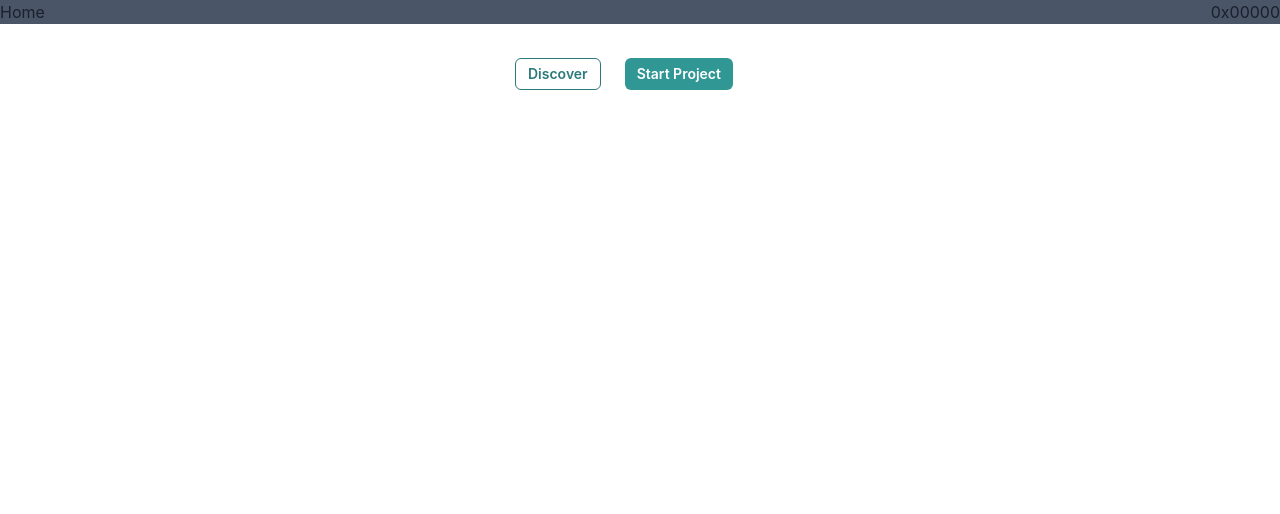
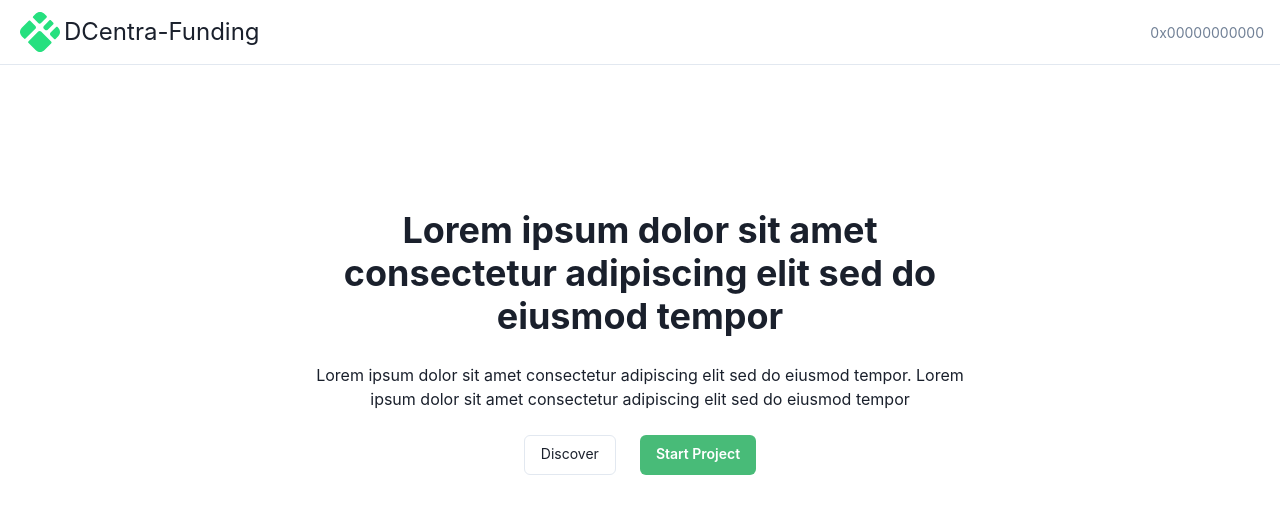
Before and after one commit to BenLemaitre/dcentra-funding, a React (Create React App) app: page / in a window 1280 px wide. Shown: the top 514 px of the page. Built offline with nearby package versions, Linux system fonts and the light colour scheme.

Commit message:
done homepage and navbar

```diff
--- a/package.json
+++ b/package.json
@@ -3,6 +3,7 @@
   "version": "0.1.0",
   "private": true,
   "dependencies": {
+    "@chakra-ui/icons": "^1.0.15",
     "@chakra-ui/react": "^1.6.8",
     "@emotion/react": "^11.4.1",
     "@emotion/styled": "^11.3.0",
--- a/src/components/Navbar.jsx
+++ b/src/components/Navbar.jsx
@@ -1,13 +1,60 @@
 import React from "react";
-import { HStack, Text } from "@chakra-ui/layout";
 import { Link } from "react-router-dom";
+
+import Logo from "../logo.svg";
+
+import {
+  Box,
+  Flex,
+  Text,
+  Button,
+  Stack,
+  Image,
+  useColorModeValue,
+  useBreakpointValue,
+} from "@chakra-ui/react";
 
 const Navbar = () => {
   return (
-    <HStack bg="gray.600" justifyContent="space-between">
-      <Link to="/">Home</Link>
-      <Text>0x00000</Text>
-    </HStack>
+    <Box>
+      <Flex
+        bg={useColorModeValue("white", "gray.800")}
+        color={useColorModeValue("gray.600", "white")}
+        minH={"60px"}
+        py={{ base: 2 }}
+        px={{ base: 4 }}
+        borderBottom={1}
+        borderStyle={"solid"}
+        borderColor={useColorModeValue("gray.200", "gray.900")}
+        align={"center"}
+      >
+        <Flex flex={{ base: 1 }} justify={{ base: "center", md: "start" }}>
+          <Link to="/">
+            <Flex direction="row" align={"center"}>
+              <Image src={Logo} boxSize="48px" alt="logo" />
+              <Text
+                textAlign={useBreakpointValue({ base: "center", md: "left" })}
+                fontFamily={"heading"}
+                fontSize="x-large"
+                color={useColorModeValue("gray.800", "white")}
+              >
+                DCentra-Funding
+              </Text>
+            </Flex>
+          </Link>
+        </Flex>
+        <Stack
+          flex={{ base: 1, md: 0 }}
+          justify={"flex-end"}
+          direction={"row"}
+          spacing={6}
+        >
+          <Button as={"a"} fontSize={"sm"} fontWeight={400} variant={"link"}>
+            0x00000000000
+          </Button>
+        </Stack>
+      </Flex>
+    </Box>
   );
 };
 
--- a/src/pages/Homepage.jsx
+++ b/src/pages/Homepage.jsx
@@ -1,23 +1,61 @@
 import React from "react";
 import { Link } from "react-router-dom";
-import { Center, Button, ButtonGroup } from "@chakra-ui/react";
+import {
+  Box,
+  Flex,
+  Stack,
+  Button,
+  Text,
+  useBreakpointValue,
+} from "@chakra-ui/react";
 
 const Homepage = () => {
   return (
-    <Center h="100px">
-      <ButtonGroup spacing="6" width="250px">
+    <Flex w={"full"} h={"100vh"} justifyContent={"center"}>
+      <Stack
+        w={"full"}
+        as={Box}
+        textAlign={"center"}
+        spacing={6}
+        py={{ base: 20, md: 36 }}
+        maxW={"2xl"}
+      >
+        <Text
+          fontWeight={700}
+          lineHeight={1.2}
+          fontSize={useBreakpointValue({ base: "3xl", md: "4xl" })}
+        >
+          Lorem ipsum dolor sit amet consectetur adipiscing elit sed do eiusmod
+          tempor
+        </Text>
+        <Text>
+          Lorem ipsum dolor sit amet consectetur adipiscing elit sed do eiusmod
+          tempor. Lorem ipsum dolor sit amet consectetur adipiscing elit sed do
+          eiusmod tempor
+        </Text>
+        <Stack direction={"row"} spacing={6} alignSelf={"center"}>
           <Link to="/projects">
-          <Button colorScheme="teal" size="sm" variant="outline">
+            <Button fontSize={"sm"} fontWeight={400} variant={"outline"}>
               Discover
             </Button>
           </Link>
           <Link to="/create">
-          <Button colorScheme="teal" size="sm">
+            <Button
+              display={{ base: "none", md: "inline-flex" }}
+              fontSize={"sm"}
+              fontWeight={600}
+              color={"white"}
+              bg={"green.400"}
+              _hover={{
+                bg: "green.300",
+              }}
+            >
               Start Project
             </Button>
           </Link>
-      </ButtonGroup>
-    </Center>
+        </Stack>
+      </Stack>
+    </Flex>
   );
 };
 
```
Also changed, not shown: src/logo.svg (added), 1 other file (tests, documents, lock files or other folders). Lines whose indentation alone changed are shown as unchanged.
